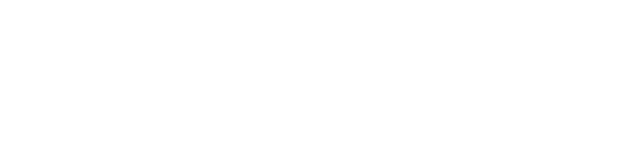
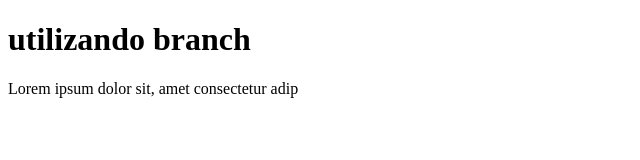
Before and after one commit to Leo7andrejow/ambientes-teste, a plain HTML site: page INDEX.HTML in a window 1280 px wide. Shown: the whole page, without its empty margins (0-640 px from the left). Drawn offline with Linux system fonts and the light colour scheme.

Commit message:
alteracao

```diff
--- a/INDEX.HTML
+++ b/INDEX.HTML
@@ -8,7 +8,8 @@
 </head>
 
 <body>
-
+    <h1>utilizando branch</h1>
+    <p>Lorem ipsum dolor sit, amet consectetur adip</p>
 </body>
 
 </html>
```
